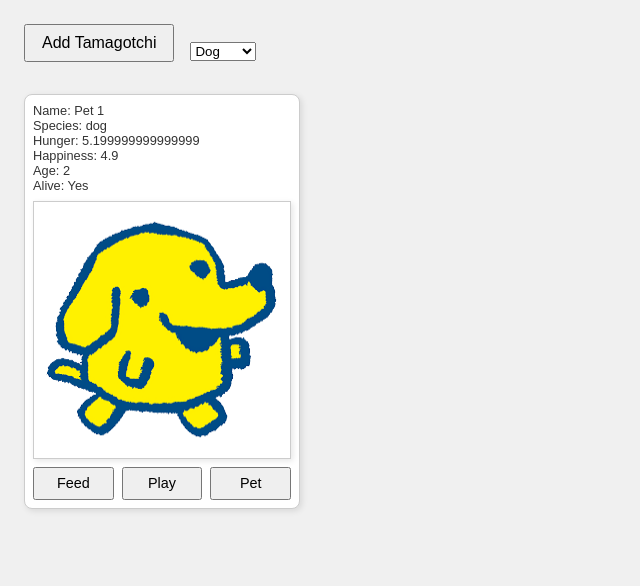
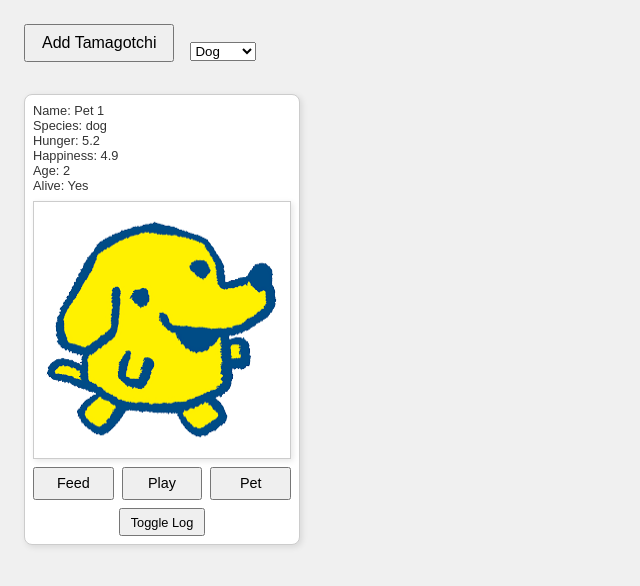
Before and after one commit to miwashi-edu/edu-tamagotchi, a plain HTML site: page index.html in a window 1280 px wide. Both pictures are taken after a click on the button "Add Tamagotchi". Shown: the whole page, without its empty margins (0-640 px from the left). Drawn offline with Linux system fonts and the light colour scheme.

Commit message:
Working log

```diff
--- a/index.css
+++ b/index.css
@@ -79,18 +79,19 @@ canvas {
     overflow-y: auto;
     width: 100%;
     margin-top: 0.5rem;
-    display: none;
     background: #f9f9f9;
     border: 1px solid #ccc;
     border-radius: 4px;
     padding: 0.5rem;
     font-size: 0.75rem;
+    display: flex;
+    flex-direction: column;
+    gap: 0.4rem;
 }
 
 .log-entry {
     background: #e0f7fa;
     border-radius: 12px;
     padding: 0.3rem 0.6rem;
-    margin-bottom: 0.4rem;
-    display: inline-block;
+    width: fit-content;
 }
--- a/index.js
+++ b/index.js
@@ -1,7 +1,6 @@
 const MAXPETS = 4;
 const CANVAS_WIDTH = 256;
 const CANVAS_HEIGHT = 256;
-
 let petCount = 0;
 
 window.addEventListener('DOMContentLoaded', () => {
@@ -9,7 +8,7 @@ window.addEventListener('DOMContentLoaded', () => {
     Tamagotchi.speciesList.forEach(species => {
         const option = document.createElement('option');
         option.value = species;
-        option.textContent = species[0].toUpperCase() + species.slice(1); // Capitalize label
+        option.textContent = species[0].toUpperCase() + species.slice(1);
         speciesSelect.appendChild(option);
     });
 });
@@ -30,13 +29,17 @@ function addTamagotchi(species) {
     const canvas = createCanvas(petCount);
     const ctx = canvas.getContext('2d');
     const btnRow = createButtonRow();
+    const logToggleBtn = createLogToggleButton();
+    const logDiv = createLogDiv();
 
     petDiv.appendChild(statsDiv);
     petDiv.appendChild(canvas);
     petDiv.appendChild(btnRow);
+    petDiv.appendChild(logToggleBtn);
+    petDiv.appendChild(logDiv);
     container.appendChild(petDiv);
 
-    const pet = new Tamagotchi(`Pet ${petCount + 1}`, species, ctx);
+    const pet = new Tamagotchi(`Pet ${petCount + 1}`, species, ctx, logDiv);
 
     const buttons = {
         feed: createActionButton('Feed', pet.feed.bind(pet)),
@@ -46,6 +49,7 @@ function addTamagotchi(species) {
 
     hookButtons(buttons, pet, statsDiv);
     btnRow.append(buttons.feed, buttons.play, buttons.pet);
+
     setInterval(() => updateStats(statsDiv, pet), 1000);
 }
 
@@ -103,11 +107,29 @@ function setButtonsEnabled(buttons, enabled) {
 async function updateStats(statsDiv, pet) {
     const stats = await pet.status();
     statsDiv.innerText = `
-    Name: ${stats.name}
-    Species: ${stats.species}
-    Hunger: ${stats.hunger}
-    Happiness: ${stats.happiness}
-    Age: ${stats.age}
-    Alive: ${stats.alive ? 'Yes' : 'No'}
-    `.trim();
+Name: ${stats.name}
+Species: ${stats.species}
+Hunger: ${stats.hunger.toFixed(1)}
+Happiness: ${stats.happiness.toFixed(1)}
+Age: ${stats.age}
+Alive: ${stats.alive ? 'Yes' : 'No'}
+`.trim();
 }
+
+function createLogToggleButton() {
+    const btn = document.createElement('button');
+    btn.textContent = 'Toggle Log';
+    btn.className = 'log-toggle';
+    btn.onclick = () => {
+        const log = btn.nextElementSibling;
+        log.style.display = (log.style.display === 'none' ? 'block' : 'none');
+    };
+    return btn;
+}
+
+function createLogDiv() {
+    const div = document.createElement('div');
+    div.className = 'log';
+    div.style.display = 'none';
+    return div;
+}
```
